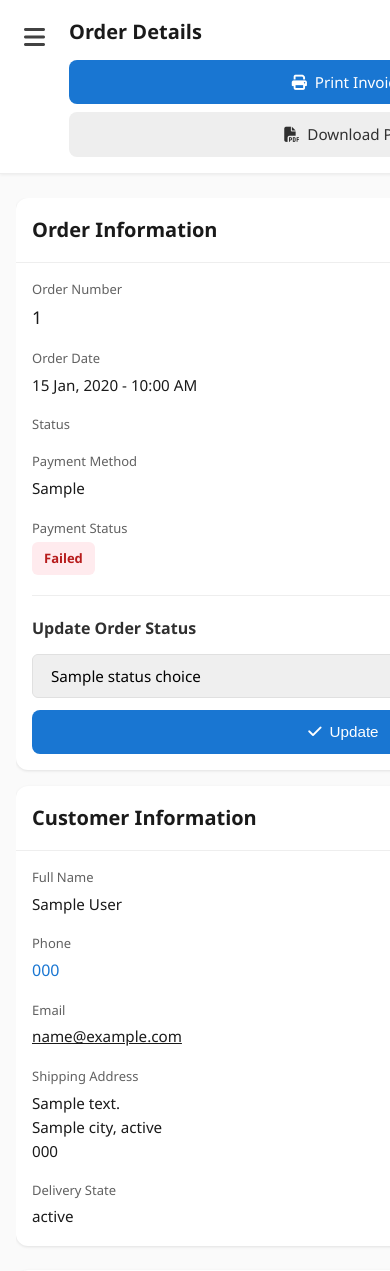
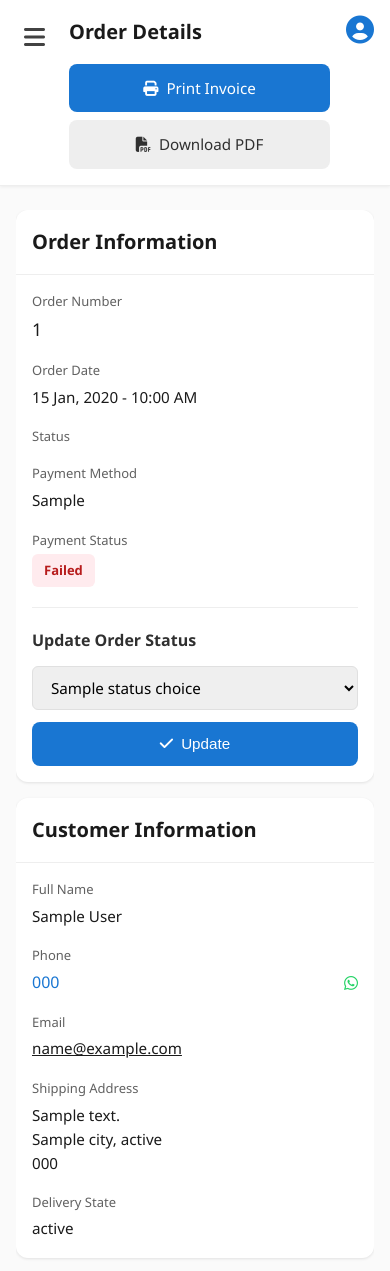
Before and after one commit to bthinkxdev/plantsindo, a Django app: template templates/admin/order_detail.html in a window 390 px wide. Shown: the top 1271 px of the page. Run offline with Django 5.2, Linux system fonts and the light colour scheme; the template is opened without the code that fills it: most values are stand-ins (such as "Sample title", 1, 10 or a date in 2020).

Commit message:
Plantsindo - dashboard oorder ui updated

```diff
--- a/static/css/admin-mobile.css
+++ b/static/css/admin-mobile.css
@@ -526,17 +526,11 @@
 }
 
 @media (max-width: 768px) {
-    .topbar:has(.page-title-actions) {
-        min-height: var(--topbar-height);
-        height: auto;
-        padding: 1rem;
-        align-items: flex-start;
-    }
-    .topbar:has(.page-title-actions) .topbar-title {
+    .topbar .topbar-title {
         flex: 1;
         min-width: 0;
     }
-    .topbar:has(.page-title-actions) .topbar-title-inner {
+    .topbar .topbar-title-inner {
         flex-direction: column;
         align-items: stretch;
     }
@@ -546,12 +540,21 @@
         gap: 0.75rem;
     }
     .page-title-actions .page-title-buttons {
+        display: flex;
         flex-direction: column;
         gap: 0.5rem;
+        width: 100%;
     }
     .page-title-actions .page-title-buttons .btn {
         width: 100%;
+        min-height: 44px;
+        padding: 0.5rem;
+        font-size: 0.95rem;
         justify-content: center;
+    }
+    .page-title-actions .page-title-buttons .btn .btn-text {
+        white-space: normal;
+        overflow: visible;
     }
     .order-detail-grid {
         grid-template-columns: 1fr !important;
@@ -1108,17 +1111,27 @@
 .page-title-buttons .btn { min-height: 44px; padding: 0.625rem 1.25rem; align-items: center; justify-content: center; }
 
 @media (max-width: 768px) {
-    .topbar:has(.page-title-actions) {
-        min-height: var(--topbar-height);
-        height: auto;
-        padding: 1rem;
-        align-items: flex-start;
-    }
-    .topbar:has(.page-title-actions) .topbar-title { flex: 1; min-width: 0; }
-    .topbar:has(.page-title-actions) .topbar-title-inner { flex-direction: column; align-items: stretch; }
+    .topbar .topbar-title { flex: 1; min-width: 0; }
+    .topbar .topbar-title-inner { flex-direction: column; align-items: stretch; }
+
     .page-title-actions { flex-direction: column; align-items: stretch; gap: 0.75rem; }
-    .page-title-actions .page-title-buttons { flex-direction: column; gap: 0.5rem; }
-    .page-title-actions .page-title-buttons .btn { width: 100%; justify-content: center; }
+    .page-title-actions .page-title-buttons {
+        display: flex;
+        flex-direction: column;
+        gap: 0.5rem;
+        width: 100%;
+    }
+    .page-title-actions .page-title-buttons .btn {
+        width: 100%;
+        min-height: 44px;
+        padding: 0.5rem;
+        font-size: 0.95rem;
+        justify-content: center;
+    }
+    .page-title-actions .page-title-buttons .btn .btn-text {
+        white-space: normal;
+        overflow: visible;
+    }
 }
 
 
--- a/static/css/admin.css
+++ b/static/css/admin.css
@@ -1,5 +1,3 @@
-
-
 :root {
 
     --primary: #1976D2;
@@ -44,10 +42,10 @@ body {
 
 
 
-.admin-wrapper {
+/* .admin-wrapper {
     display: flex;
     min-height: 100vh;
-}
+} */
 
 
 
@@ -235,6 +233,11 @@ body {
     padding: 0.5rem;
 }
 
+.topbar-title {
+    flex: 1;
+    min-width: 0;
+}
+
 .topbar-title h1,
 .topbar-title .topbar-title-inner {
     font-size: 1.5rem;
@@ -242,11 +245,13 @@ body {
     color: var(--gray-900);
     margin: 0;
 }
+
 .topbar-title-inner {
     display: flex;
     flex-wrap: wrap;
     align-items: center;
     gap: 0.75rem;
+    width: 100%;
 }
 
 .topbar-actions {
@@ -299,6 +304,7 @@ body {
         transform: translateY(-20px);
         opacity: 0;
     }
+
     to {
         transform: translateY(0);
         opacity: 1;
@@ -520,7 +526,8 @@ select.form-control {
 }
 
 
-html, body {
+html,
+body {
     overflow-x: hidden;
     max-width: 100vw;
 }
@@ -802,9 +809,11 @@ html, body {
     position: relative;
     display: block;
 }
+
 .password-input-wrap .form-control {
     padding-right: 2.75rem;
 }
+
 .password-input-wrap .password-toggle {
     position: absolute;
     right: 0.5rem;
@@ -820,9 +829,11 @@ html, body {
     border-radius: 4px;
     transition: color 0.2s ease;
 }
+
 .password-input-wrap .password-toggle:hover {
     color: var(--gray-700);
 }
+
 .password-input-wrap .password-toggle:focus {
     outline: none;
     color: var(--primary);
@@ -852,7 +863,7 @@ html, body {
 .product-listing-card {
     background: var(--white);
     border-radius: 8px;
-    box-shadow: 0 1px 3px rgba(0,0,0,0.08);
+    box-shadow: 0 1px 3px rgba(0, 0, 0, 0.08);
     overflow: hidden;
 }
 
@@ -1151,6 +1162,7 @@ html, body {
     flex-wrap: wrap;
     gap: 0.75rem;
 }
+
 .product-add-btn {
     display: inline-flex;
     align-items: center;
@@ -1160,6 +1172,7 @@ html, body {
 
 
 @media (max-width: 1024px) {
+
     .product-listing-thead,
     .product-row {
         grid-template-columns: minmax(200px, 1fr) 100px 80px 80px 130px;
@@ -1176,11 +1189,13 @@ html, body {
         margin-right: -1rem;
         border-radius: 0;
     }
+
     .product-listing-header,
     .product-listing-toolbar {
         padding-left: 1rem;
         padding-right: 1rem;
     }
+
     .product-listing-body {
         padding-left: 1rem;
         padding-right: 1rem;
@@ -1206,33 +1221,42 @@ html, body {
         border-radius: 8px;
         transition: background 0.2s, color 0.2s, border-color 0.2s;
     }
+
     .btn:hover {
         transform: none;
     }
+
     .btn:active {
         transform: scale(0.98);
     }
+
     .btn-primary {
         box-shadow: 0 1px 2px rgba(25, 118, 210, 0.25);
     }
+
     .btn-primary:hover {
         box-shadow: 0 2px 4px rgba(25, 118, 210, 0.3);
     }
+
     .btn-secondary {
         border: 1px solid var(--gray-300);
     }
+
     .btn-secondary:hover {
         background: var(--gray-300);
         border-color: var(--gray-400);
     }
+
     .btn-danger:hover {
         background: #d32f2f;
     }
+
     .btn-sm {
         min-height: 34px;
         padding: 0.4rem 0.875rem;
         font-size: 0.8125rem;
     }
+
     .btn-icon {
         min-width: 36px;
         min-height: 36px;
@@ -1245,6 +1269,7 @@ html, body {
         gap: 0.5rem;
         flex-wrap: nowrap;
     }
+
     .table-actions .btn {
         min-height: 32px;
     }
@@ -1257,16 +1282,20 @@ html, body {
         margin-bottom: 1.25rem;
         flex-wrap: wrap;
     }
+
     .filters .search-box {
         flex: 1;
         min-width: 240px;
     }
+
     .filters .filter-group {
         min-width: 160px;
     }
+
     .filters .form-control {
         min-height: 38px;
     }
+
     .filters .btn {
         flex-shrink: 0;
     }
@@ -1275,6 +1304,7 @@ html, body {
     .card-header {
         padding: 1.25rem 1.5rem;
     }
+
     .card-body {
         padding: 1.5rem;
     }
@@ -1286,9 +1316,11 @@ html, body {
         letter-spacing: 0.03em;
         color: var(--gray-600);
     }
+
     .table td {
         vertical-align: middle;
     }
+
     .table tbody tr {
         transition: background 0.15s ease;
     }
@@ -1297,6 +1329,7 @@ html, body {
     .pagination {
         gap: 0.5rem;
     }
+
     .pagination a,
     .pagination span {
         min-height: 36px;
@@ -1542,7 +1575,7 @@ html, body {
     content: '';
     position: absolute;
     inset: 0;
-    background: rgba(255,255,255,0.7);
+    background: rgba(255, 255, 255, 0.7);
     display: flex;
     align-items: center;
     justify-content: center;
@@ -1647,11 +1680,13 @@ html, body {
     justify-content: center;
     padding: 1rem;
 }
+
 .admin-modal-backdrop {
     position: absolute;
     inset: 0;
     background: rgba(0, 0, 0, 0.5);
 }
+
 .admin-modal-content {
     position: relative;
     background: var(--white);
@@ -1661,15 +1696,18 @@ html, body {
     max-width: 420px;
     width: 100%;
 }
+
 .admin-modal-title {
     margin-bottom: 0.75rem;
     font-size: 1.25rem;
 }
+
 .admin-modal-message {
     margin-bottom: 1.25rem;
     color: var(--gray-700);
     font-size: 0.95rem;
 }
+
 .admin-modal-actions {
     display: flex;
     gap: 0.75rem;
@@ -1688,6 +1726,7 @@ html, body {
     overflow-y: auto;
     box-sizing: border-box;
 }
+
 .add-variant-modal .admin-modal-backdrop {
     position: fixed;
     inset: 0;
@@ -1695,6 +1734,7 @@ html, body {
     backdrop-filter: blur(4px);
     -webkit-backdrop-filter: blur(4px);
 }
+
 .add-variant-modal .admin-modal-content {
     position: relative;
     margin: auto;
@@ -1709,9 +1749,11 @@ html, body {
     padding: 1.75rem 2rem;
     flex-shrink: 0;
 }
+
 .add-variant-modal-inner {
     padding: 0;
 }
+
 .add-variant-modal-title {
     margin: 0 0 0.35rem 0;
     font-size: 1.35rem;
@@ -1719,11 +1761,13 @@ html, body {
     color: var(--gray-900, #1a1a1a);
     letter-spacing: -0.02em;
 }
+
 .add-variant-modal-product {
     margin-bottom: 1rem;
     font-size: 0.9rem;
     color: var(--gray-600, #6b7280);
 }
+
 .add-variant-existing-colors {
     margin-bottom: 1.25rem;
     padding: 0.65rem 1rem;
@@ -1732,14 +1776,17 @@ html, body {
     font-size: 0.9rem;
     border: 1px solid rgba(0, 0, 0, 0.06);
 }
+
 .add-variant-existing-label {
     font-weight: 600;
     margin-right: 0.35rem;
     color: var(--gray-700, #374151);
 }
+
 .add-variant-form .form-group {
     margin-bottom: 1.1rem;
 }
+
 .add-variant-form .form-label {
     display: block;
     margin-bottom: 0.4rem;
@@ -1747,30 +1794,36 @@ html, body {
     font-size: 0.9rem;
     color: var(--gray-700, #374151);
 }
+
 .add-variant-form .form-control {
     border-radius: 10px;
     border: 1px solid var(--gray-300, #d1d5db);
     padding: 0.5rem 0.75rem;
     font-size: 0.95rem;
 }
+
 .add-variant-form .form-control:focus {
     border-color: var(--primary);
     outline: none;
     box-shadow: 0 0 0 3px rgba(25, 118, 210, 0.15);
 }
+
 .add-variant-images .add-variant-image-row {
     margin-bottom: 0.75rem;
 }
+
 .add-variant-image-cell {
     display: flex;
     flex-wrap: wrap;
     align-items: center;
     gap: 0.75rem;
 }
+
 .add-variant-image-cell .add-variant-file {
     flex: 1 1 200px;
     min-width: 0;
 }
+
 .add-variant-image-preview-wrap {
     display: flex;
     align-items: center;
@@ -1778,6 +1831,7 @@ html, body {
     flex: 1 1 auto;
     min-width: 0;
 }
+
 .add-variant-image-preview {
     width: 72px;
     height: 72px;
@@ -1786,34 +1840,41 @@ html, body {
     border: 1px solid var(--gray-200, #e5e7eb);
     background: var(--gray-100, #f3f4f6);
 }
+
 .add-variant-image-remove {
     color: var(--danger, #dc3545);
     border-color: var(--danger, #dc3545);
     padding: 0.35rem 0.6rem;
     font-size: 0.85rem;
 }
+
 .add-variant-image-remove:hover {
     color: #fff;
     background-color: var(--danger, #dc3545);
     border-color: var(--danger, #dc3545);
 }
+
 .add-variant-sizes .add-variant-size-row {
     display: flex;
     gap: 0.5rem;
     align-items: center;
     margin-bottom: 0.5rem;
 }
+
 .add-variant-size-row .add-variant-size-select {
     flex: 0 0 130px;
 }
+
 .add-variant-size-row .add-variant-stock {
     flex: 0 0 90px;
 }
+
 .add-variant-size-row .add-variant-remove-size {
     flex: 0 0 auto;
     padding: 0.35rem 0.5rem;
     border-radius: 8px;
 }
+
 .add-variant-modal-actions {
     margin-top: 1.5rem;
     padding-top: 1.25rem;
@@ -1822,23 +1883,27 @@ html, body {
     gap: 0.75rem;
     justify-content: flex-end;
 }
+
 .add-variant-modal-actions .btn {
     border-radius: 10px;
     padding: 0.5rem 1.25rem;
     font-weight: 500;
 }
+
 .add-variant-field-error,
 .add-variant-form-errors {
     color: var(--danger, #dc3545);
     font-size: 0.875rem;
     margin-top: 0.25rem;
 }
+
 .add-variant-loading {
     text-align: center;
     padding: 2.5rem;
     color: var(--gray-600);
     font-size: 0.95rem;
 }
+
 .add-variant-form-errors ul {
     padding-left: 1.25rem;
 }
@@ -1911,6 +1976,7 @@ html, body {
 }
 
 @media (max-width: 1024px) {
+
     .product-listing-thead,
     .product-row {
         grid-template-columns: minmax(200px, 1fr) 100px 80px 90px 100px;
@@ -1918,7 +1984,7 @@ html, body {
 }
 
 .card {
-  padding: 24px;
+    padding: 24px;
 }
 
 .product-listing-body .list-cards {
@@ -1942,7 +2008,9 @@ html, body {
 /* state selection */
 
 /* ── Delivery States ─────────────────────────────────────────── */
-.ds-region { margin-bottom: 1.25rem; }
+.ds-region {
+    margin-bottom: 1.25rem;
+}
 
 .ds-region-label {
     font-size: 0.75rem;
--- a/templates/admin/order_detail.html
+++ b/templates/admin/order_detail.html
@@ -1,9 +1,48 @@
 {% extends "admin_panel/base.html" %}
 {% load static product_filters %}
 
+{% block extra_css %}
+<style>
+@media (max-width: 768px) {
+    .topbar {
+        height: auto !important;
+        min-height: 64px !important;
+        padding-top: 1rem !important;
+        padding-bottom: 1rem !important;
+        align-items: flex-start !important;
+    }
+    .topbar .topbar-title {
+        flex: 1;
+        min-width: 0;
+    }
+    .topbar-title-inner .page-title-actions {
+        display: flex !important;
+        flex-direction: column !important;
+        align-items: flex-start !important;
+        width: 100% !important;
+        gap: 1rem;
+    }
+    .page-title-actions .page-title-buttons {
+        display: flex !important;
+        flex-direction: column !important;
+        width: 100% !important;
+        gap: 0.5rem;
+    }
+    .page-title-actions .page-title-buttons .btn {
+        width: 100% !important;
+        justify-content: center;
+        padding: 0.75rem 1rem !important;
+    }
+    .page-title-actions .page-title-buttons .btn .btn-text {
+        white-space: normal !important;
+    }
+}
+</style>
+{% endblock %}
+
 {% block title %}Order {{ order.order_number }}{% endblock %}
 {% block page_title %}
-    <span class="page-title-actions">
+    <div class="page-title-actions">
         <span class="page-title-text">Order Details</span>
         <div class="page-title-buttons">
             <a href="{% url 'admin_panel:order_invoice' order.order_number %}" target="_blank" class="btn btn-primary" aria-label="Print Invoice">
@@ -13,7 +52,7 @@
                 <i class="fas fa-file-pdf"></i> <span class="btn-text">Download PDF</span>
             </a>
         </div>
-    </span>
+    </div>
 {% endblock %}
 
 {% block content %}
--- a/templates/admin_panel/base.html
+++ b/templates/admin_panel/base.html
@@ -8,8 +8,8 @@
     <link rel="icon" type="image/png" href="{% static 'images/logo.png' %}">
     <link rel="apple-touch-icon" href="{% static 'images/logo.png' %}">
     <link rel="stylesheet" href="{% static 'css/loader.css' %}">
-    <link rel="stylesheet" href="{% static 'css/admin.css' %}">
-    <link rel="stylesheet" href="{% static 'css/admin-mobile.css' %}">
+    <link rel="stylesheet" href="{% static 'css/admin.css' %}?v=3">
+    <link rel="stylesheet" href="{% static 'css/admin-mobile.css' %}?v=3">
     <link rel="stylesheet" href="https://cdnjs.cloudflare.com/ajax/libs/font-awesome/6.4.0/css/all.min.css">
     {% block extra_css %}{% endblock %}
 </head>
```
